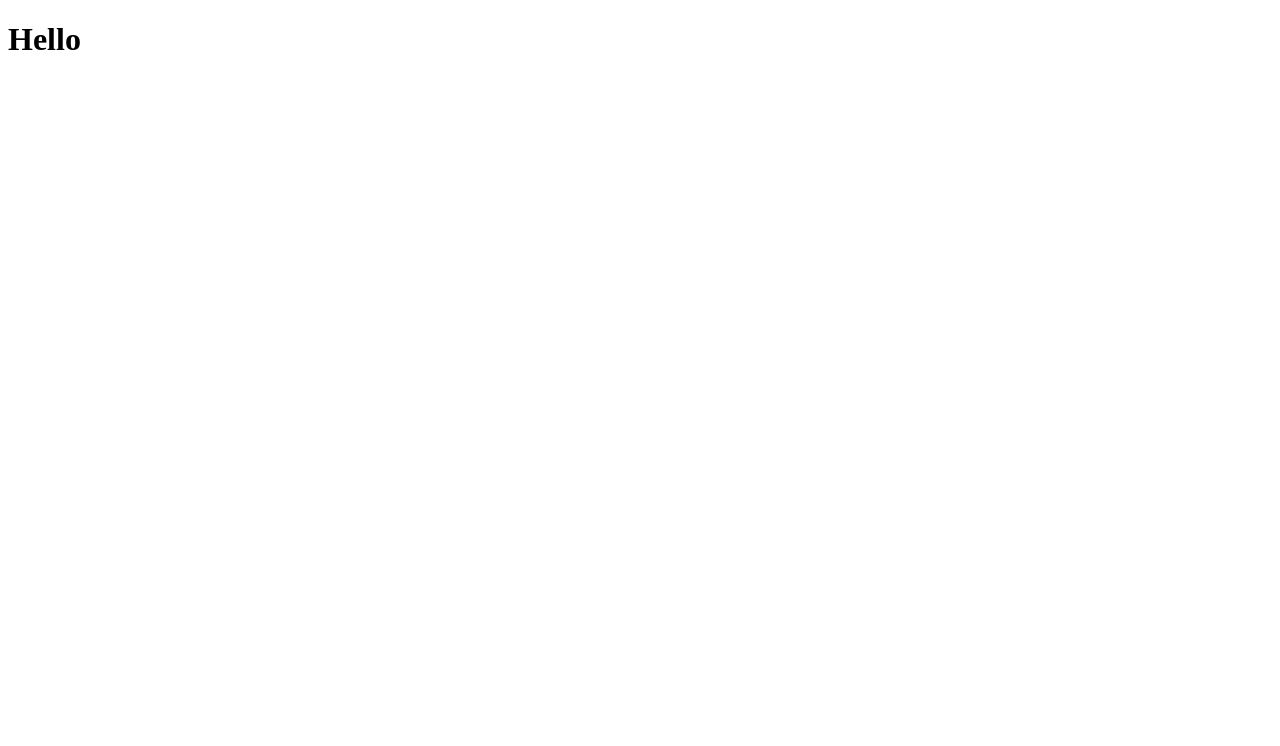
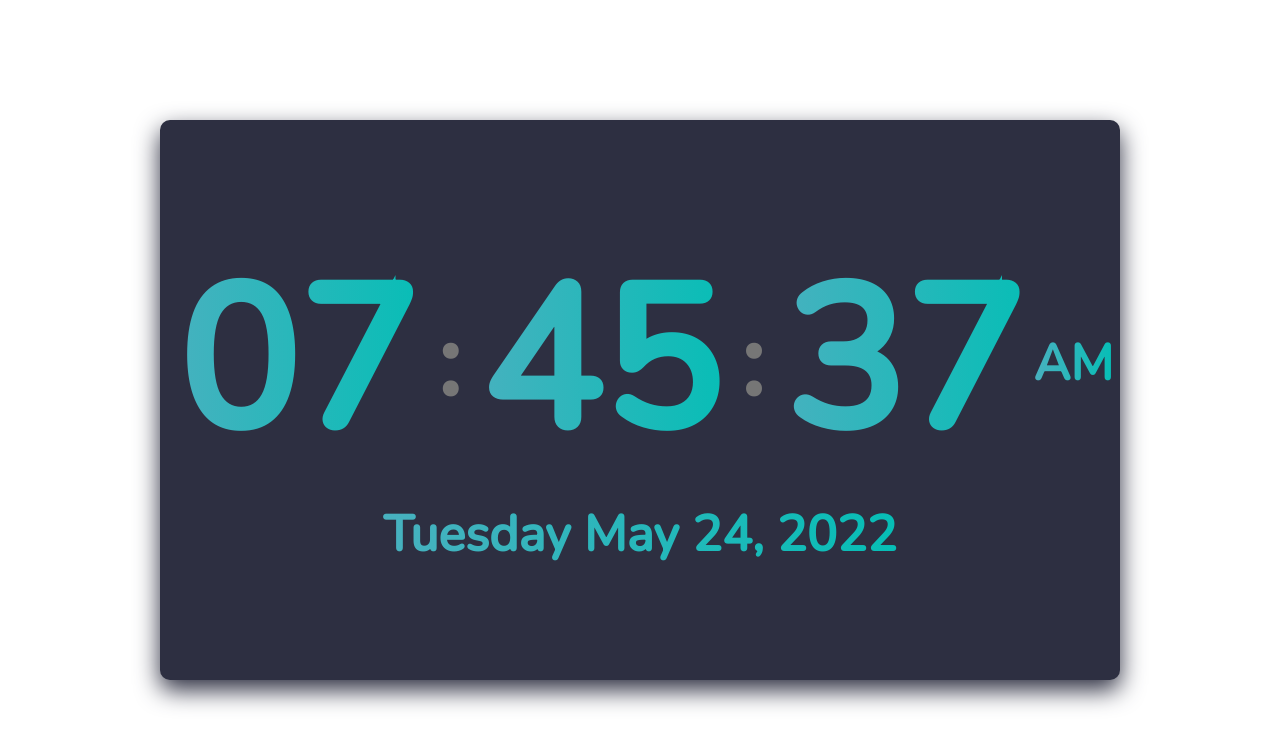
Before and after one commit to theyashpatel/YT-Digital-Clock-Vanilla-JS, a plain HTML site: page index.html in a window 1280 px wide. Drawn offline with nearby package versions, Linux system fonts and the light colour scheme.

Commit message:
project done

```diff
--- a/index.html
+++ b/index.html
@@ -4,11 +4,23 @@
     <meta charset="UTF-8" />
     <meta http-equiv="X-UA-Compatible" content="IE=edge" />
     <meta name="viewport" content="width=device-width, initial-scale=1.0" />
-    <title>My app</title>
+    <title>Digital Clock</title>
+
     <link rel="stylesheet" href="style.css" />
     <script defer src="script.js"></script>
   </head>
   <body>
-    <h1>Hello</h1>
+    <div class="digital-clock">
+      <div class="time">
+        <span class="hours">00</span>
+        <span class="colon">:</span>
+        <span class="minutes">00</span>
+        <span class="colon">:</span>
+        <span class="seconds">00</span>
+        <span class="period">PM</span>
+      </div>
+
+      <div class="date">Sunday Mar 22, 2035</div>
+    </div>
   </body>
 </html>
--- a/script.js
+++ b/script.js
@@ -0,0 +1,40 @@
+const setClock = () => {
+  const today = new Date();
+
+  const { hours, minutes, seconds, period } = formatTime(today);
+
+  document.querySelector(".hours").textContent = hours;
+  document.querySelector(".minutes").textContent = minutes;
+  document.querySelector(".seconds").textContent = seconds;
+  document.querySelector(".period").textContent = period;
+
+  document.querySelector(".date").textContent = formatDate(today);
+};
+
+const formatTime = (todayDate) => {
+  let hours = todayDate.getHours();
+  let minutes = todayDate.getMinutes();
+  let seconds = todayDate.getSeconds();
+
+  let period = hours >= 12 ? "PM" : "AM";
+
+  hours = hours > 12 ? hours % 12 : hours;
+
+  hours = hours < 10 ? `0${hours}` : hours;
+  minutes = minutes < 10 ? `0${minutes}` : minutes;
+  seconds = seconds < 10 ? `0${seconds}` : seconds;
+
+  return { hours, minutes, seconds, period };
+};
+
+const formatDate = (todayDate) => {
+  const date = todayDate.getDate();
+  const year = todayDate.getFullYear();
+  const day = todayDate.toLocaleString("default", { weekday: "long" });
+  const month = todayDate.toLocaleString("default", { month: "short" });
+
+  return `${day} ${month} ${date}, ${year}`;
+};
+
+setClock();
+setInterval(setClock, 1000);
--- a/style.css
+++ b/style.css
@@ -0,0 +1,72 @@
+
+@import url('https://fonts.googleapis.com/css2?family=Nunito:ital,wght@0,500;1,500&display=swap');
+
+* {
+    margin: 0;
+    padding: 0;
+    box-sizing: border-box;
+    font-family: 'Nunito', sans-serif;
+}
+
+body {
+    height: 100vh;
+    display: flex;
+    justify-content: center;
+    align-items: center;
+}
+
+.digital-clock {
+    color: #fff;
+    background: #2d2f41;
+    width: 75%;
+    height: 70%;
+    padding: 20px 45px;
+    box-shadow: 0 10px 25px #2d2f41;
+    border-radius: 10px;
+
+    display: flex;
+    justify-content: center;
+    align-items: center;
+    flex-direction: column;
+}
+
+.time {
+    display: flex;
+    justify-content: center;
+    align-items: center;
+}
+
+.hours, .colon, .minutes, .seconds {
+    display: flex;
+    justify-content: center;
+    align-items: center;
+    font-weight: 600;
+    font-size: 200px;
+    padding: 0 10px;
+}
+
+.colon {
+    font-size: 100px;
+    color: #767676;
+}
+
+.hours, .minutes, .seconds, .period, .date {
+    background: -webkit-linear-gradient(180deg, #06beb6, #48b1bf);
+    -webkit-text-fill-color: transparent;
+    -webkit-background-clip: text;
+    background-clip: text;
+}
+
+.period {
+    font-size: 50px;
+    font-weight: 600;
+}
+
+.date {
+    display: flex;
+    justify-content: center;
+    align-items: center;
+    font-size: 50px;
+    font-weight: 600;
+    margin-bottom: 5px;
+}
```
Also changed, not shown: 1 other file.
